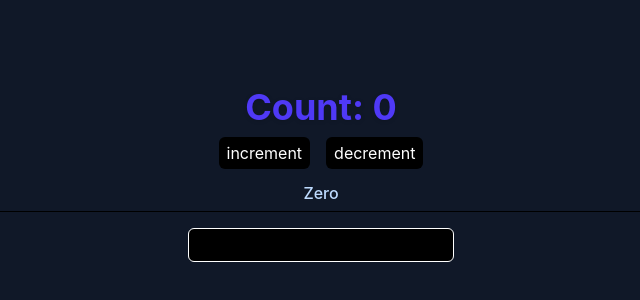
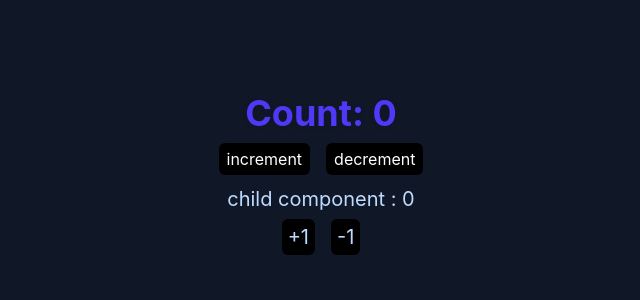
Before and after one commit to shubham-Alhat/sql-learning, a Vue app in the folder vuejs/: page / in a window 1280 px wide. Shown: the part 226-526 px from the top of the page, without its empty margins (319-959 px from the left). Built offline with nearby package versions, Linux system fonts and the light colour scheme.

Commit message:
Add child component to handle count updates and refactor App.vue

```diff
--- a/vuejs/src/App.vue
+++ b/vuejs/src/App.vue
@@ -19,23 +19,24 @@
         </button>
       </div>
     </div>
-    <div class="mt-2 text-blue-200 font-medium">{{ statusMessage }}</div>
-    <hr class="w-full h-[1px] mt-1.5 bg-black" />
-    <div id="watcher-example" class="mt-4">
-      <input
-        v-model="userInput"
-        type="text"
-        class="bg-black text-white px-2 py-1 min-w-[200px] border border-[1px] rounded-[6px]"
-      />
-    </div>
+    <!-- child component -->
+    <Child
+      :count="count"
+      @incrementByChild="incrementCount"
+      @decrementByChild="decrementCount"
+    />
   </div>
 </template>
 <script>
+import Child from "./components/child.vue";
+
 export default {
+  components: {
+    Child,
+  },
   data() {
     return {
       count: 0,
-      userInput: "",
     };
   },
   methods: {
@@ -46,19 +47,6 @@ export default {
       this.count--;
     },
   },
-
-  computed: {
-    statusMessage() {
-      if (this.count > 0) return "Positive";
-      if (this.count < 0) return "Negative";
-      if (this.count == 0) return "Zero";
-    },
-  },
-  watch: {
-    userInput(newValue, oldValue) {
-      console.log(`User type : ${newValue}`);
-    },
-  },
 };
 </script>
 
--- /dev/null
+++ b/vuejs/src/components/child.vue
@@ -0,0 +1,40 @@
+<template>
+  <div
+    class="w-full text-xl mt-1.5 flex justify-center items-center text-blue-200"
+  >
+    child component : {{ count }}
+  </div>
+  <div
+    class="w-full text-xl mt-1.5 flex gap-4 justify-center items-center text-blue-200"
+  >
+    <button
+      @click="sendIncrementEvent"
+      class="bg-black px-1.5 py-1 rounded-[6px] hover:opacity-95 transition transition-all cursor-pointer"
+    >
+      +1
+    </button>
+    <button
+      @click="sendDecrementEvent"
+      class="bg-black px-1.5 py-1 rounded-[6px] hover:opacity-95 transition transition-all cursor-pointer"
+    >
+      -1
+    </button>
+  </div>
+</template>
+
+<script>
+export default {
+  props: ["count"],
+  emits: ["incrementByChild", "decrementByChild"],
+  methods: {
+    sendIncrementEvent() {
+      this.$emit("incrementByChild");
+    },
+    sendDecrementEvent() {
+      this.$emit("decrementByChild");
+    },
+  },
+};
+</script>
+
+<style></style>
```
Also changed, not shown: 1 other file (tests, documents, lock files or other folders).
